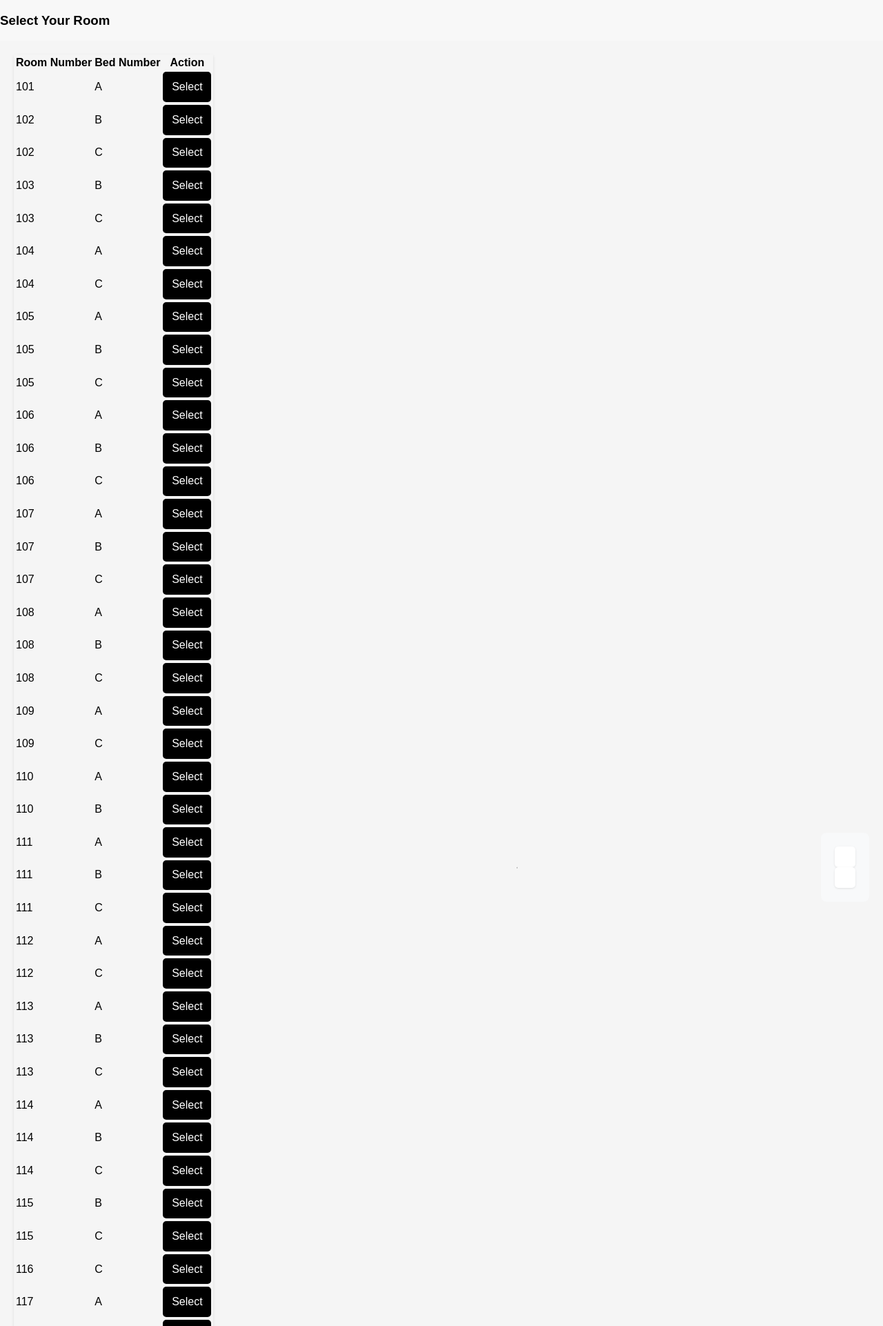
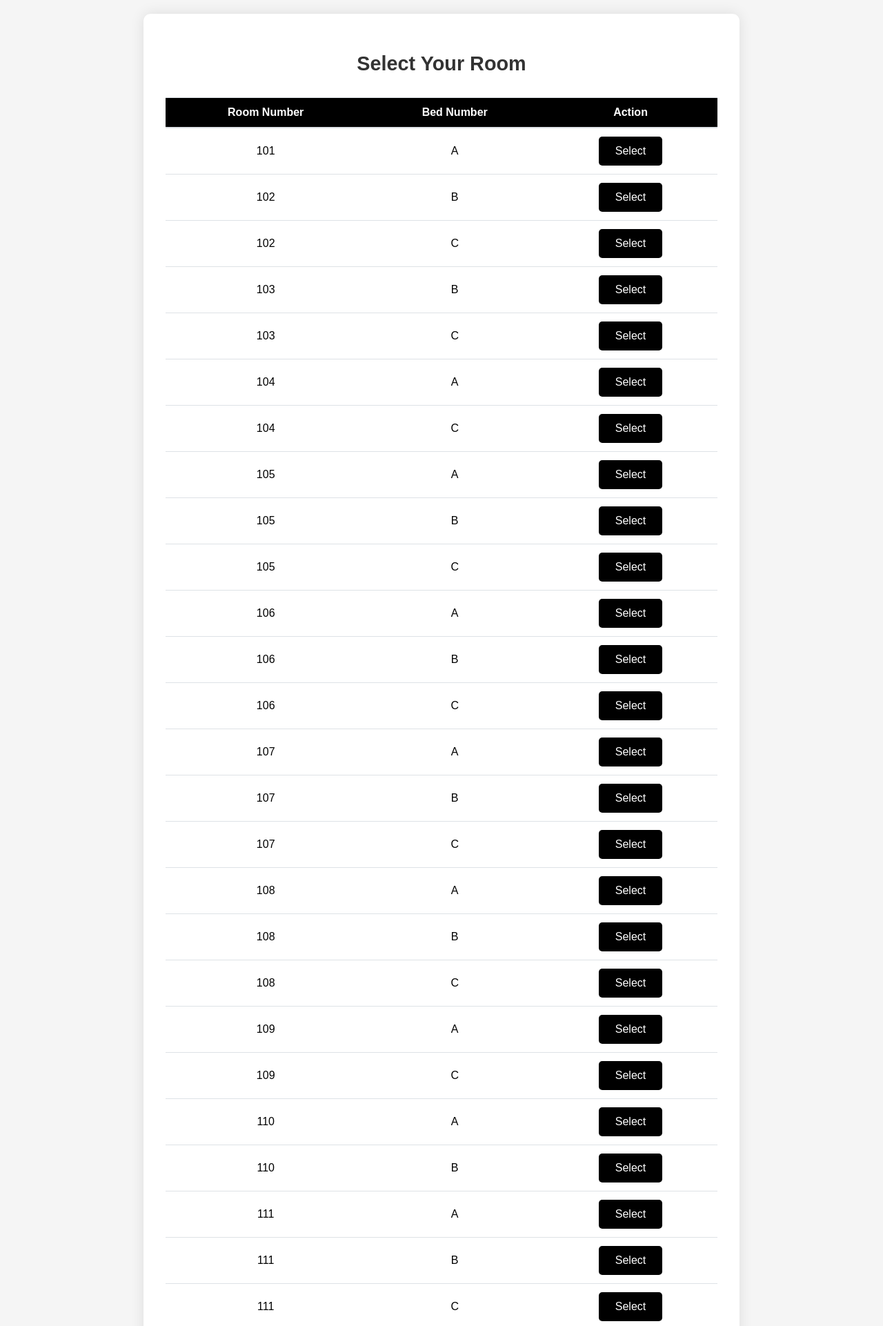
Before and after one commit to Harmi-kotak22/HostelMate, a Django app: page /vacancy/ in a window 1280 px wide. Shown: the top 1922 px of the page at 69% size. Run offline with Django 5.2, Linux system fonts and the light colour scheme; data comes from the database, SQL or seed files in the repository.

Commit message:
Updated vacancy.html

```diff
--- a/templates/vacancy.html
+++ b/templates/vacancy.html
@@ -1,11 +1,9 @@
 {% extends 'base_generic.html' %}
 
 {% block content %}
-<h3 class="text-center mb-4">Select Your Room</h3>
-
-<div class="container mt-4">
-
-    <!-- Select Your Room Section Moved to Top -->
+<div class="container">
+    <div class="form-container">
+        <h2>Select Your Room</h2>
 
         <!-- Available Beds Section -->
         {% if vacancies %}
@@ -13,7 +11,7 @@
             <div class="card-body">
                 <div class="table-responsive">
                     <table class="table table-bordered table-hover">
-                        <thead class="thead-dark">
+                        <thead>
                             <tr>
                                 <th>Room Number</th>
                                 <th>Bed Number</th>
@@ -47,78 +45,92 @@
         {% endif %}
 
         <hr class="my-4">
-
-    <!-- Room Status Section -->
-    <div class="room-status mb-5">
-        <div class="row">
-            <div class="col-md-6">
-                <div class="status-section">
-                    <!-- Add room status details here if needed -->
-                </div>
-            </div>
-            <div class="col-md-6">
-                <div class="status-section">
-                    <!-- Add room status details here if needed -->
-                </div>
+        <br>
+        <!-- Back to Dashboard Button -->
+        <div class="d-grid d-flex justify-content-center mt-4">
+            <a href="{% url 'user_dashboard' %}" class="btn btn-primary w-50 no-underline">Go to Dashboard</a>
         </div>
     </div>
 </div>
 
-</div>
-<div class="text-center mt-4">
-    <a href="{% url 'user_dashboard' %}" class="btn btn-dark dashboard-btn">Go to Dashboard</a>
-</div>
 <style>
-     .dashboard-btn {
+    /* General Styles */
+    body {
+        background-color: #f8f9fa;
+    }
+    .container {
+        min-height: 100vh;
+        display: flex;
+        justify-content: center;
+        align-items: center;
+        padding: 20px 0;
+    }
+    .form-container {
+        background-color: #fff;
+        padding: 2rem;
+        border-radius: 10px;
+        box-shadow: 0 0 20px rgba(0, 0, 0, 0.1);
+        width: 100%;
+        max-width: 800px;
+        text-align: center;
+    }
+    h2 {
+        font-size: 24px;
+        margin-bottom: 20px;
+        color: #333;
+    }
+    .table {
+        width: 100%;
+        margin-bottom: 1.5rem;
+        background-color: transparent;
+        border-collapse: collapse;
+    }
+    .table th,
+    .table td {
+        padding: 0.75rem;
+        vertical-align: middle;
+        border-top: 1px solid #dee2e6;
+    }
+    .table thead th {
         background-color: #000;
-        color: white;
+        color: #fff;
+        border-bottom: 2px solid #dee2e6;
+    }
+    .btn-primary {
+        background-color: #000;
+        border: none;
         padding: 12px 24px;
         font-size: 16px;
+        font-weight: 500;
+        transition: background-color 0.3s ease;
         text-decoration: none;
-        border-radius: 8px;
-        transition: background-color 0.3s ease;
-        display: inline-block;
     }
-
-    .dashboard-btn:hover {
-        background-color: #343a40;
+    .btn-primary:hover {
+        background-color: #333;
     }
-    .room-status {
+    .status-section {
         background-color: #f8f9fa;
         padding: 20px;
         border-radius: 8px;
+        box-shadow: 0 2px 4px rgba(0, 0, 0, 0.1);
+        margin-top: 20px;
     }
-    .status-section {
+    .status-box {
         padding: 15px;
         background: white;
         border-radius: 5px;
-        box-shadow: 0 1px 3px rgba(0,0,0,0.1);
-    }
-    .status-section h5 {
-        color: #333;
-        margin-bottom: 10px;
-        font-weight: 600;
+        box-shadow: 0 1px 3px rgba(0, 0, 0, 0.1);
     }
     .room-numbers {
         font-size: 1.1em;
         color: #666;
         margin-bottom: 0;
     }
-    .card {
-        box-shadow: 0 2px 4px rgba(0,0,0,0.1);
+    .alert-warning {
+        font-size: 1rem;
     }
-    .table {
-        margin-bottom: 0;
-    }
-    .btn-primary {
-        background-color: #000;
-        border: none;
-    }
-    .btn-primary:hover {
-        background-color: #333;
-    }
-    hr {
-        border-top: 2px solid #eee;
+    .no-underline {
+        text-decoration: none !important;
     }
 </style>
 {% endblock %}
```
Lines whose indentation alone changed are shown as unchanged.
